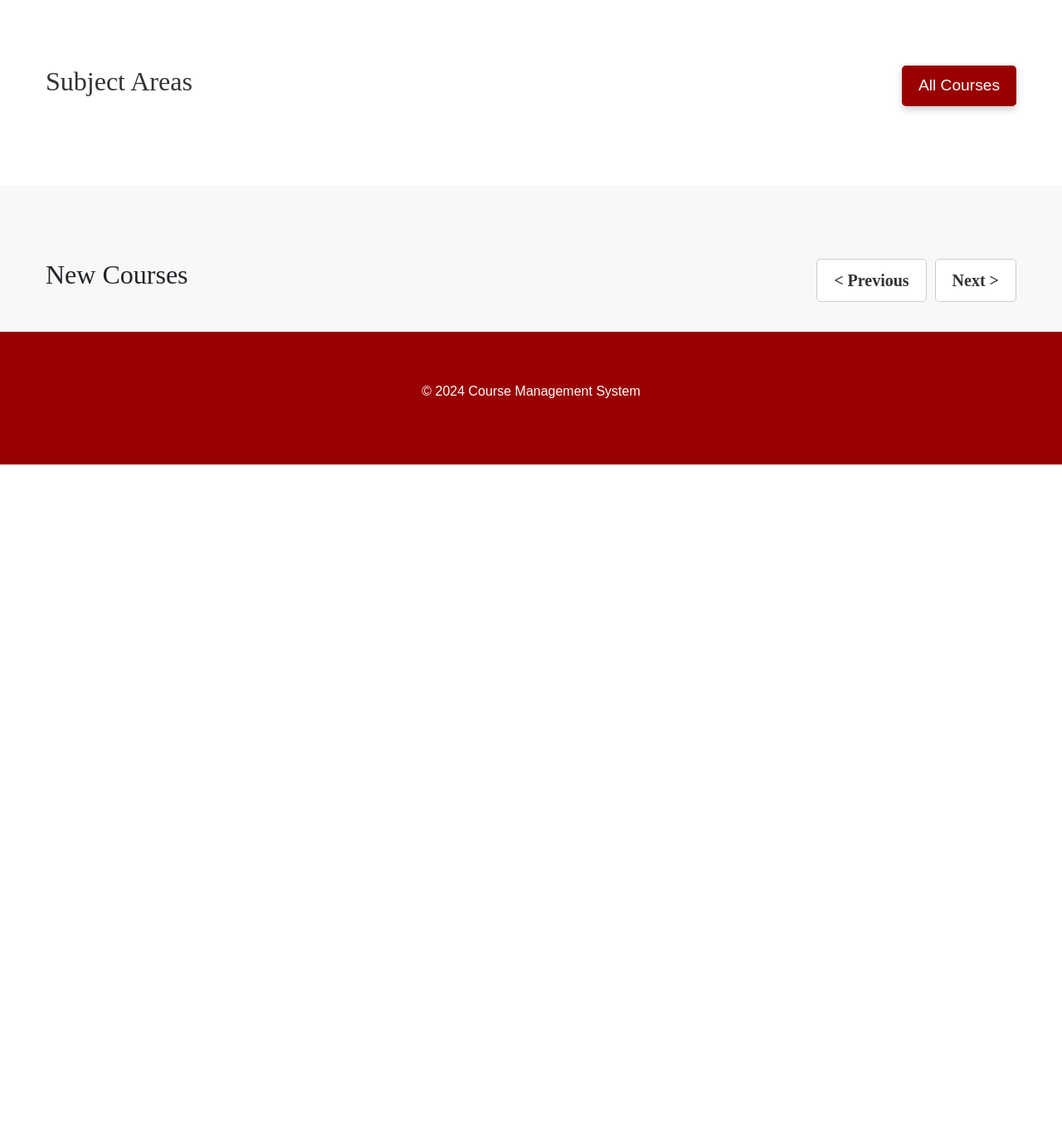
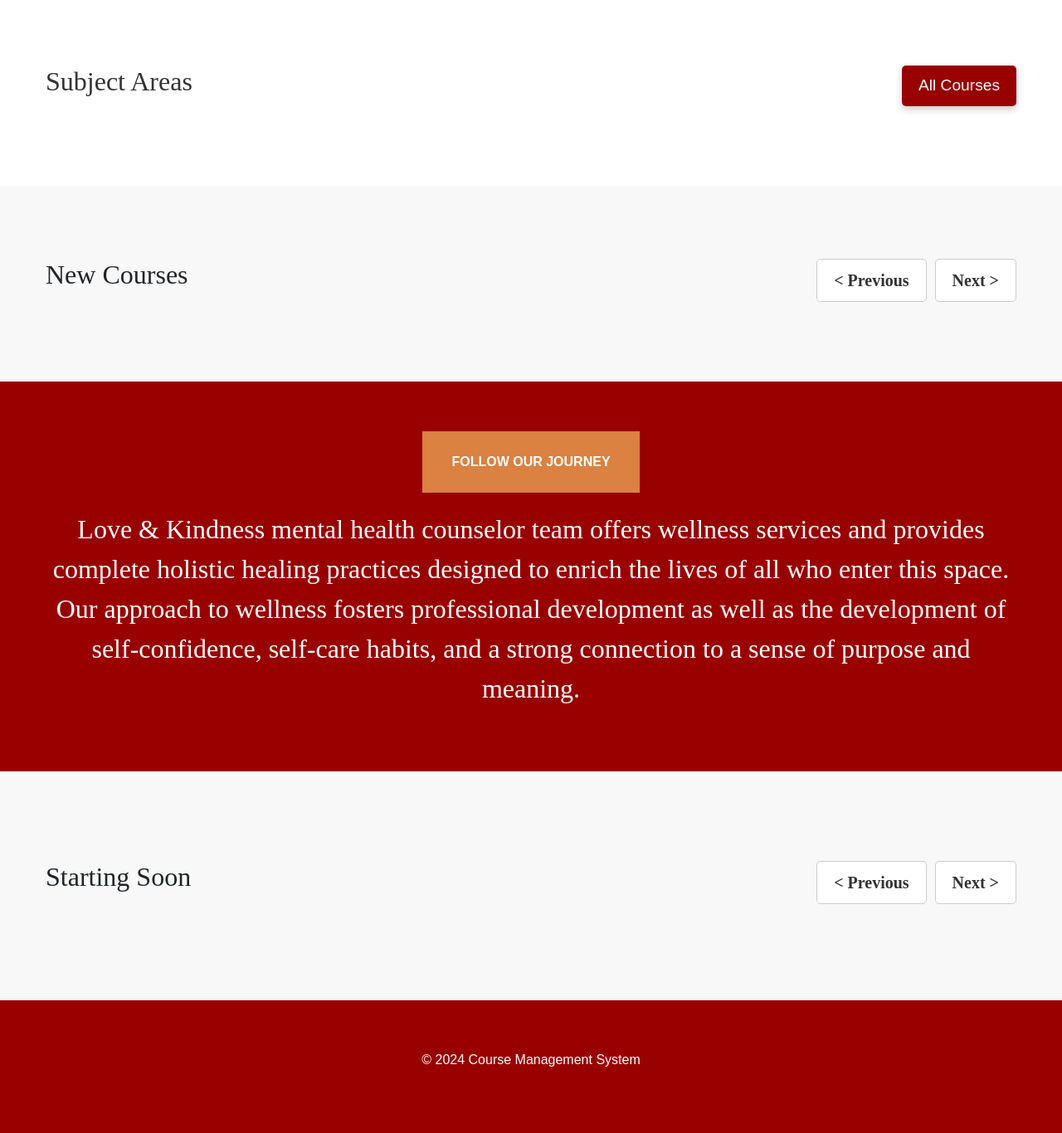
Before and after one commit to OmarHaji0001/Course_Management_System, a Django app: page / in a window 1280 px wide. Shown: the part 1002-2368 px from the top of the page at 83% size. Before the commit the page ends 1562 px from the top, so only its background shows below. Run offline with Django 5.2, Linux system fonts and the light colour scheme; data that the repository does not hold is empty; some libraries are stand-ins or nearby versions.

Commit message:
adding journey insta link and starting soon carousel

```diff
--- a/main/forms.py
+++ b/main/forms.py
@@ -9,7 +9,7 @@ class CourseForm(forms.ModelForm):
 
     class Meta:
         model = Course
-        fields = ['name', 'description', 'cover_image', 'category', 'price', 'duration_weeks', 'modality', 'open_for_registration']
+        fields = ['name', 'description', 'cover_image', 'category', 'price', 'duration_weeks', 'modality', 'open_for_registration', 'start_date']
 
 
 class CategoryForm(forms.ModelForm):
--- a/main/models.py
+++ b/main/models.py
@@ -47,6 +47,7 @@ class Course(models.Model):
     modality = models.CharField(max_length=10, choices=MODALITY_CHOICES, default='online')
     price = models.DecimalField(max_digits=10, decimal_places=2, default=0.00)
     duration_weeks = models.IntegerField(default=0)
+    start_date = models.DateField(null=True, blank=True)
 
     def is_free(self):
         return self.price == 0.00
--- a/main/static/css/home.css
+++ b/main/static/css/home.css
@@ -48,6 +48,7 @@ nav {
 
 .btn-custom:hover {
     background-color: #ca62a4;
+    color: white;
 }
 
 .hero-section {
@@ -253,13 +254,55 @@ h2{
     font-family: Arial, sans-serif; /* Ensure it uses a simple, clean font */
     box-shadow: 0 4px 8px rgba(0, 0, 0, 0.2); /* Add subtle shadow */
     transition: background-color 0.3s ease; /* Smooth transition for hover */
+    text-decoration: none; /* Prevents underline on hover */
 }
 
 .all-courses-btn:hover {
     background-color: #841626; /* Darken the color on hover */
     cursor: pointer;
+    text-decoration: none; /* Ensure underline doesn't appear on hover */
 }
 
+.journey-section {
+    background-color: #900; /* Dark red background similar to the image */
+    color: white; /* White text color */
+    padding: 60px 0; /* Padding above and below the content */
+    text-align: center; /* Center the text */
+    margin: 60px 0;
+}
+
+.journey-content {
+    max-width: 1200px; /* Maximum width of the content */
+    margin: 0 auto; /* Center the content horizontally */
+    padding: 0 20px; /* Optional padding on the sides */
+}
+
+.journey-button {
+    background-color: #db8141; /* Light beige color for the button background */
+    color: #fff; /* White text color for the button */
+    padding: 25px 35px; /* Padding for the button */
+    font-family: 'Arial', sans-serif; /* Adjust font as needed */
+    font-weight: bold;
+    text-transform: uppercase;
+    text-decoration: none; /* Remove underline */
+    display: inline-block; /* Ensure it looks like a button */
+    margin-bottom: 20px; /* Space below the button */
+    transition: background-color 0.3s ease; /* Smooth hover transition */
+}
+
+.journey-button:hover {
+    color: white;
+    background-color: #ca62a4; /* Slightly darker shade on hover */
+    text-decoration: none;
+}
+
+.journey-text {
+    font-size: 2em;
+    font-family: Merriweather,serif;
+    font-style: normal;
+    font-weight: 300;
+    text-rendering: optimizeLegibility;
+}
 
 .content {
     flex: 1;
@@ -271,4 +314,5 @@ h2{
     text-align: center;
     padding: 60px;
     width: 100%;
+    margin-top: 80px;
 }
--- a/main/templates/main/edit_course.html
+++ b/main/templates/main/edit_course.html
@@ -84,6 +84,11 @@
             <label for="id_open_for_registration">Open for Registration:</label>
             {{ form.open_for_registration }}
         </div>
+        <div class="form-group">
+    <label for="id_start_date">Start Date:</label>
+    <input type="date" name="start_date" id="id_start_date" class="form-control" value="{{ form.start_date.value|date:'Y-m-d' }}">
+</div>
+
 
         <button type="submit" class="btn btn-primary" name="save_course">Save Changes</button>
     </form>
--- a/main/templates/main/home.html
+++ b/main/templates/main/home.html
@@ -165,6 +165,59 @@
         </div>
     </section>
 
+    <!-- Full-Width Follow Our Journey Section -->
+    <section class="journey-section">
+        <div class="journey-content">
+            <a href="https://www.instagram.com/your_account" target="_blank" class="journey-button">
+                FOLLOW OUR JOURNEY
+            </a>
+            <p class="journey-text">Love & Kindness mental health counselor team offers wellness services and provides complete holistic healing practices designed to enrich the lives of all who enter this space. Our approach to wellness fosters professional development as well as the development of self-confidence, self-care habits, and a strong connection to a sense of purpose and meaning.</p>
+        </div>
+    </section>
+    <!-- Starting Soon Section -->
+    <section class="featured-courses mt-5">
+        <div class="container">
+            <div class="row mb-3">
+                <div class="col-md-8">
+                    <h2>Starting Soon</h2>
+                </div>
+                <div class="col-md-4 text-right">
+                    <div class="carousel-controls">
+                        <button class="btn btn-outline-secondary" href="#startingSoonCarousel" role="button" data-slide="prev">
+                            &lt; Previous
+                        </button>
+                        <button class="btn btn-outline-secondary" href="#startingSoonCarousel" role="button" data-slide="next">
+                            Next &gt;
+                        </button>
+                    </div>
+                </div>
+            </div>
+
+            <div id="startingSoonCarousel" class="carousel slide" data-ride="carousel" data-interval="false">
+                <div class="carousel-inner">
+                    {% for course in starting_soon_courses %}
+                        {% if forloop.counter0|divisibleby:4 %}
+                        <div class="carousel-item {% if forloop.first %}active{% endif %}">
+                            <div class="row">
+                        {% endif %}
+                                <div class="col-md-3">
+                                    <div class="card">
+                                        <img class="card-img-top" src="{{ course.cover_image.url }}" alt="{{ course.name }}">
+                                        <div class="card-body">
+                                            <h5 class="card-title">{{ course.name }}</h5>
+                                            <p class="card-text">{{ course.description }}</p>
+                                        </div>
+                                    </div>
+                                </div>
+                        {% if forloop.counter0|add:1|divisibleby:4 or forloop.last %}
+                            </div>
+                        </div>
+                        {% endif %}
+                    {% endfor %}
+                </div>
+            </div>
+        </div>
+    </section>
     <div class="content">
         <!-- Add your page content here -->
     </div>
--- a/main/templates/main/teachers_dashboard.html
+++ b/main/templates/main/teachers_dashboard.html
@@ -83,6 +83,10 @@
         <div class="form-group">
             <label for="id_open_for_registration">Open for Registration:</label>
             {{ course_form.open_for_registration }}
+        </div>
+        <div class="form-group">
+        <label for="id_start_date">Start Date:</label>
+        <input type="date" name="start_date" id="id_start_date" class="form-control">
         </div>
         <button type="submit" class="btn btn-success">Create Course</button>
     </form>
--- a/main/views.py
+++ b/main/views.py
@@ -13,7 +13,8 @@ from django.utils.decorators import method_decorator
 from .forms import SignUpForm, CourseForm, LessonForm, FeedbackForm, CategoryForm
 from .models import Course, Lesson, Enrollment, Completion, Feedback, Category, Tag
 from django.contrib import messages
-from datetime import datetime
+from datetime import datetime, timedelta
+from django.utils import timezone
 
 
 class CourseCreateView(LoginRequiredMixin, CreateView):
@@ -25,6 +26,7 @@ class CourseCreateView(LoginRequiredMixin, CreateView):
     def form_valid(self, form):
         course = form.save(commit=False)
         course.cover_image = self.request.FILES.get('cover_image')
+        course.start_date = form.cleaned_data['start_date']  # Handle the start date
         course.save()
 
         # Handle tags
@@ -96,6 +98,10 @@ class CourseUpdateView(LoginRequiredMixin, UpdateView):
                 for tag_name in tags_list:
                     tag, created = Tag.objects.get_or_create(name=tag_name)
                     self.object.tags.add(tag)
+
+            # Handle start date
+            self.object.start_date = form.cleaned_data['start_date']
+            self.object.save()
 
             return response
         else:
@@ -257,6 +263,11 @@ class HomeView(TemplateView):
         context['categories'] = Category.objects.all()
         context['new_courses'] = Course.objects.filter(open_for_registration=True).order_by('-created_at')[:8]
         context['featured_courses'] = Course.objects.annotate(enrollment_count=Count('enrollment')).order_by('-enrollment_count')[:8]
+        now = timezone.now().date()
+        one_week_later = now + timedelta(weeks=1)
+        context['starting_soon_courses'] = Course.objects.filter(
+            start_date__range=[now, one_week_later]
+        ).order_by('start_date')[:8]
         return context
 
 
```
Also changed, not shown: main/migrations/0002_course_start_date.py (added), media/course_images/mern_r3RAgEV.png (added), media/course_images/react_ZTTKfn4.png (added).
